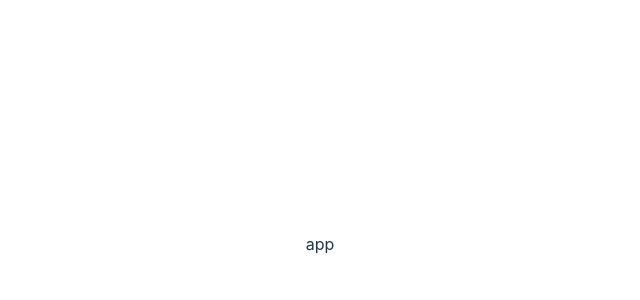
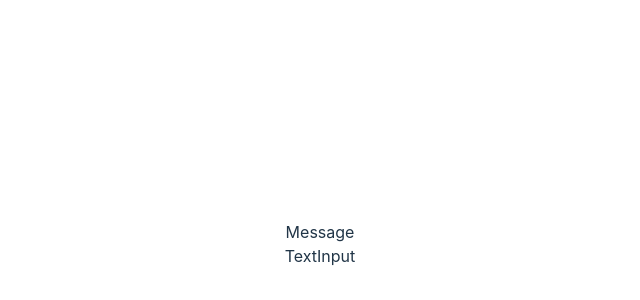
Before and after one commit to frien-emies/websocket-test-repo, a React (Vite) app: page / in a window 1280 px wide. Shown: the part 156-456 px from the top of the page, without its empty margins (320-960 px from the left). Built offline with nearby package versions, Linux system fonts and the light colour scheme.

Commit message:
feat: create two components with boiler plate text

```diff
--- a/src/App.jsx
+++ b/src/App.jsx
@@ -2,13 +2,16 @@ import { useState } from 'react'
 import reactLogo from './assets/react.svg'
 import viteLogo from '/vite.svg'
 import './App.css'
+import Message from './components/Message/Message'
+import TextInput from './components/TextInput/TextInput'
 
 function App() {
   const [message, setMessage] = useState('')
 
   return (
     <>
-    app
+    <Message/>
+    <TextInput/>
     </>
   )
 }
--- /dev/null
+++ b/src/components/Message/Message.jsx
@@ -0,0 +1,7 @@
+function Message(){
+    return (
+    <div>Message</div>
+    )
+}
+
+export default Message;
--- /dev/null
+++ b/src/components/TextInput/TextInput.jsx
@@ -0,0 +1,7 @@
+function TextInput(){
+    return (
+        <div>TextInput</div>
+    )
+}
+
+export default TextInput;
```
